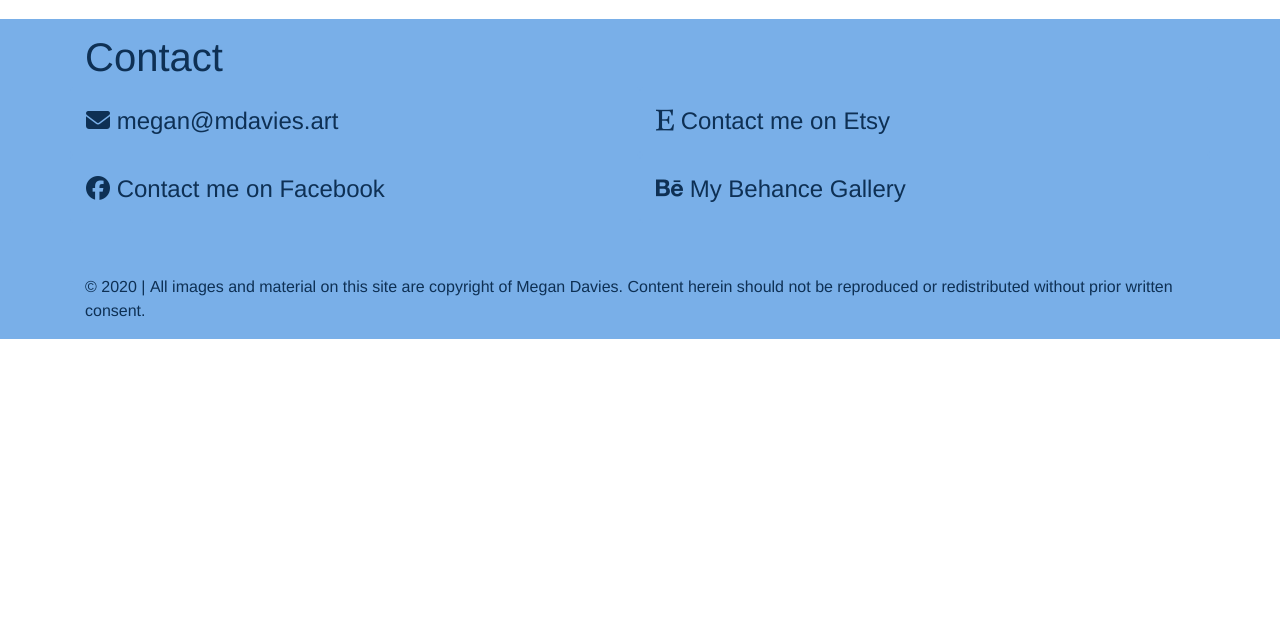
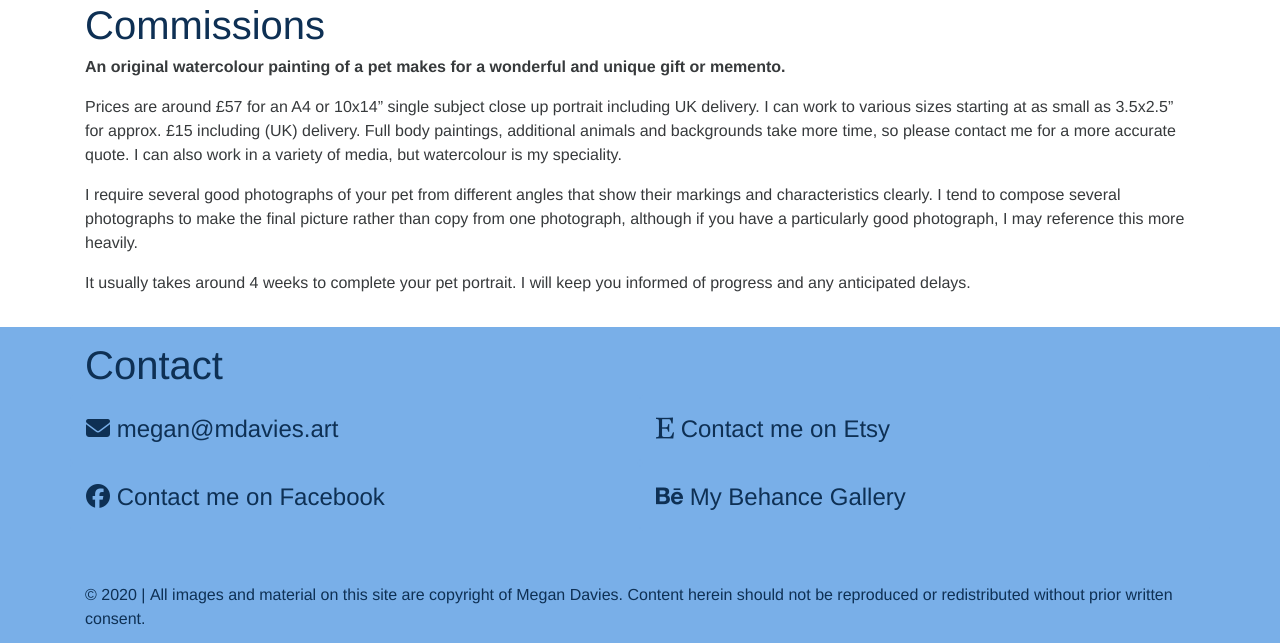
Before and after one commit to AngelicLiver/mdavies-art, a Jekyll site: the page built from index.html, in a window 1280 px wide and 900 px high, scrolled down 1091 px, cut to the strip 257-900 px from the top of the window. Built offline with Jekyll 4.4.1, drawn with Linux system fonts in a browser that asks for light colours; nearby versions of some CDN libraries; before the commit the page ends 1687 px from its top, so only the background shows below that.

Commit message:
Added "commissions" section.

```diff
--- /dev/null
+++ b/_includes/commissions.html
@@ -0,0 +1,21 @@
+<section class="container container-commissions">
+    <div class="row">
+        <div class="col-md-12">
+            <h1>Commissions</h1>
+            <p>
+                <strong>An original watercolour painting of a pet makes for a wonderful and unique gift or memento.</strong>
+            </p>
+            <p>
+                Prices are around £57 for an A4 or 10x14” single subject close up portrait including UK delivery. I can work to various sizes starting at as small as 3.5x2.5” for approx. £15 including (UK) delivery. Full body paintings, additional animals and backgrounds
+                take more time, so please contact me for a more accurate quote. I can also work in a variety of media, but watercolour is my speciality.
+            </p>
+            <p>
+                I require several good photographs of your pet from different angles that show their markings and characteristics clearly. I tend to compose several photographs to make the final picture rather than copy from one photograph, although if you have a particularly
+                good photograph, I may reference this more heavily.
+            </p>
+            <p>
+                It usually takes around 4 weeks to complete your pet portrait. I will keep you informed of progress and any anticipated delays.
+            </p>
+        </div>
+    </div>
+</section>
--- a/_includes/navbar.html
+++ b/_includes/navbar.html
@@ -13,6 +13,9 @@
                 <div class="nav-link" data-link=".container-instagram">Portfolio</div>
             </li>
             <li class="nav-item">
+                <div class="nav-link" data-link=".container-commissions">Commissions</div>
+            </li>
+            <li class="nav-item">
                 <div class="nav-link" data-link=".container-contacts">Contact</div>
             </li>
             <li class="nav-item">
--- a/_layouts/default.html
+++ b/_layouts/default.html
@@ -1,13 +1,9 @@
 <!DOCTYPE html>
 <html>
-    {% include head.html %}
-    <body>
-        {% include navbar.html %}
-        {% include top.html %}
-        {% include about.html %}
-        {% include instagram.html %}
-        {% include contacts.html %}
-        {% include copyright.html %}
-        {% include tracking.html %}
-    </body>
+{% include head.html %}
+
+<body>
+    {% include navbar.html %} {% include top.html %} {% include about.html %} {% include instagram.html %} {% include commissions.html %} {% include contacts.html %} {% include copyright.html %} {% include tracking.html %}
+</body>
+
 </html>
--- /dev/null
+++ b/_web-src/scss/theme/_commissions.scss
@@ -0,0 +1,4 @@
+// Block: container-commissions
+.container-commissions {
+    margin-top: $spacer;
+}
```
